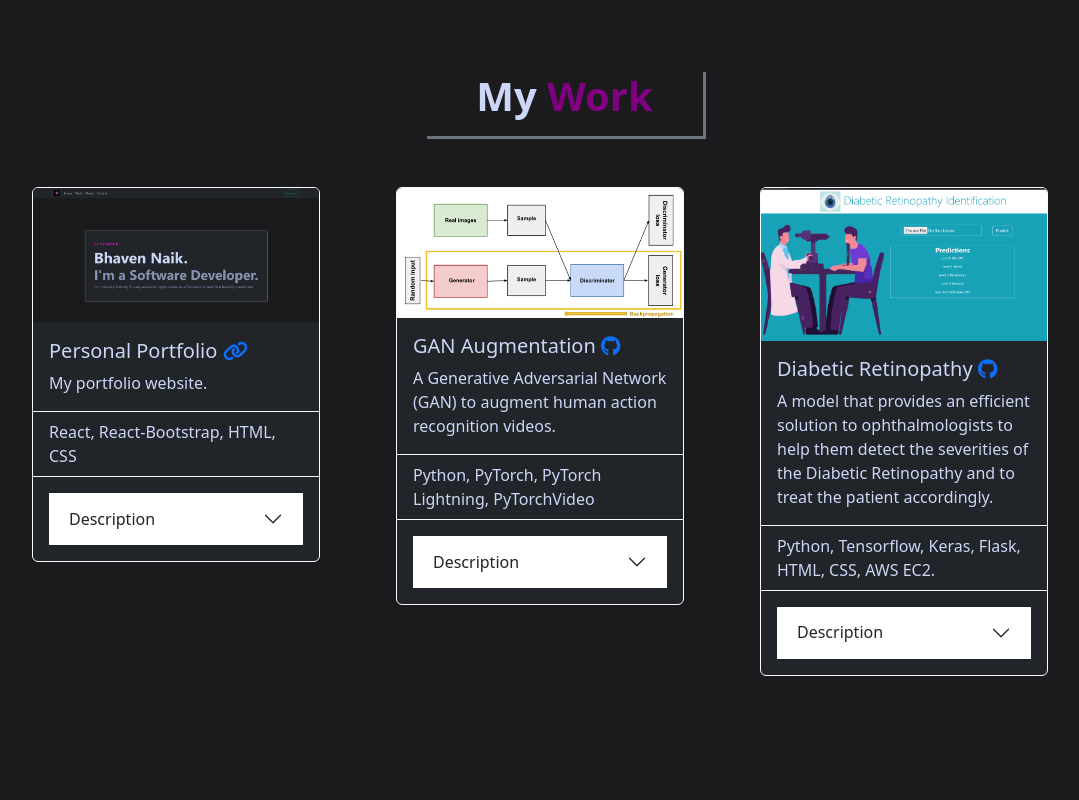
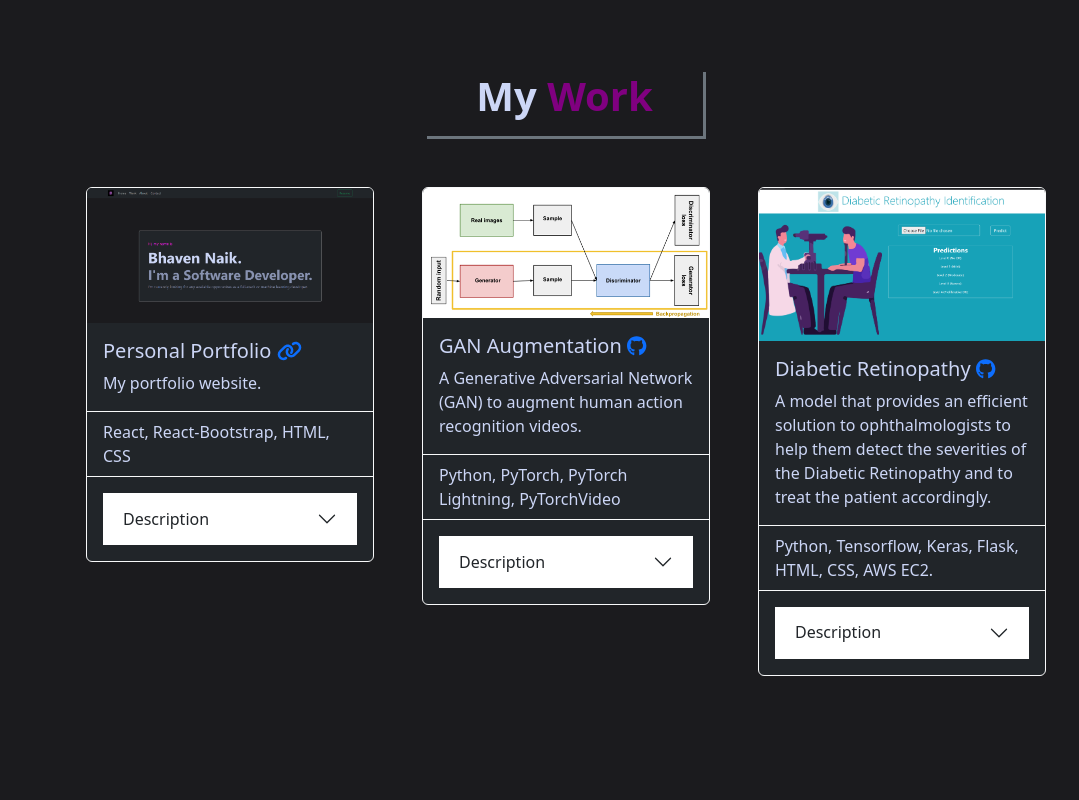
Before and after one commit to bhaven123/my-react-portfolio, a React (Create React App) app: page / in a window 1280 px wide. Shown: the part 800-1600 px from the top of the page, without its empty margins (74-1153 px from the left). Built offline with nearby package versions, Linux system fonts and the light colour scheme.

Commit message:
minor fixes

```diff
--- a/src/components/pages/Work.js
+++ b/src/components/pages/Work.js
@@ -22,12 +22,12 @@
       >
         My <span style={{ color: "purple" }}>Work</span>
       </h1>
-      <Container>
+      <Container className="d-flex justify-content-center align-items-center">
         <Row
           xs={1}
           xl={3}
           md={2}
-          className="g-4 text-justify mx-auto"
+          className="g-5 text-justify mx-auto"
           style={{ color: "#ccd6f6" }}
         >
           <Col>
```
